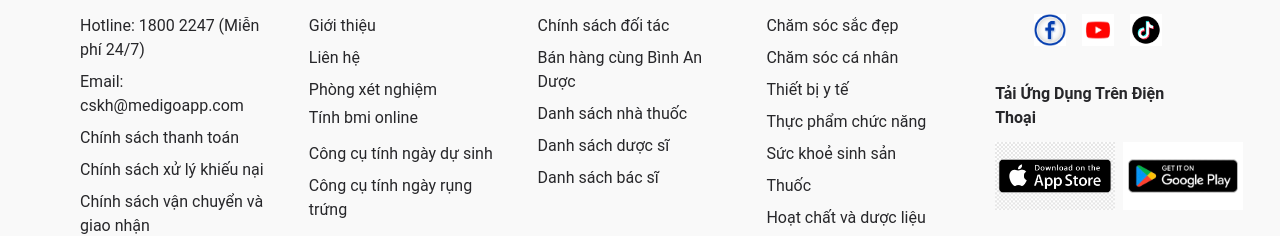
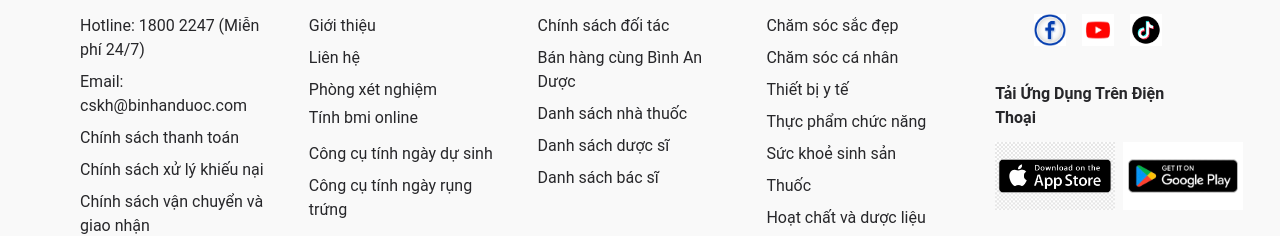
Before and after one commit to vanthiet1/DATN-QuanLiNhaThuoc, a React (Vite) app in the folder Client/: page / in a window 1280 px wide. Shown: the part 2256-2492 px from the top of the page. Built offline with nearby package versions, Linux system fonts and the light colour scheme; no server answers.

Commit message:
new email

```diff
--- a/Client/src/components/layouts/Footer.jsx
+++ b/Client/src/components/layouts/Footer.jsx
@@ -24,7 +24,7 @@ const Footer = () => {
             <h1 className="font-bold mb-3">Hỗ Trợ Khách Hàng</h1>
             <ul className="space-y-2">
               <li>Hotline: 1800 2247 (Miễn phí 24/7)</li>
-              <li>Email: cskh@medigoapp.com</li>
+              <li>Email: cskh@binhanduoc.com</li>
               <li>Chính sách thanh toán</li>
               <li>Chính sách xử lý khiếu nại</li>
               <li>Chính sách vận chuyển và giao nhận</li>
```
